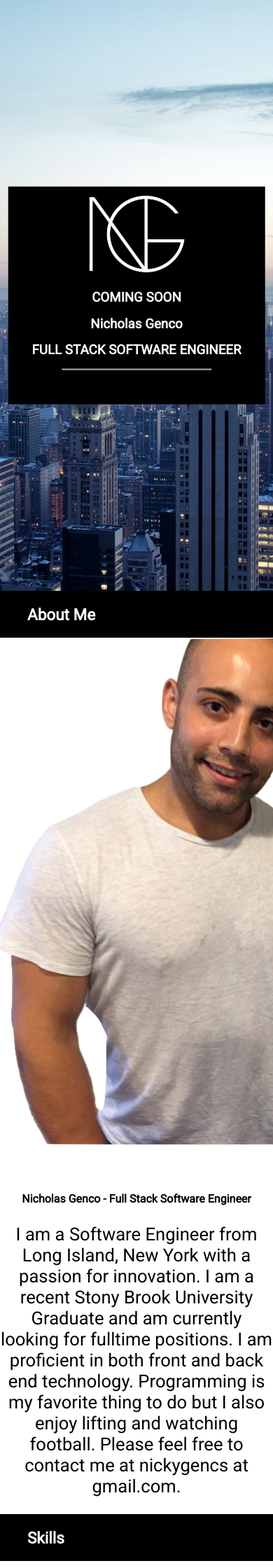
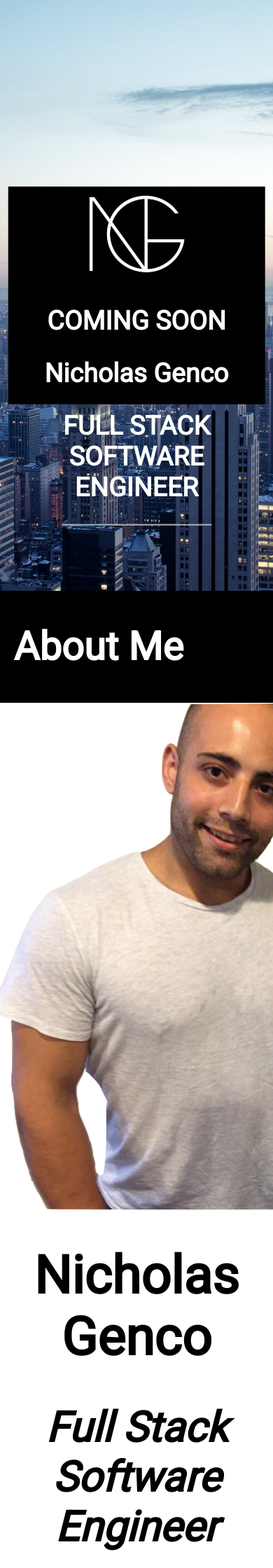
Before and after one commit to nickygencs17/nickygencs17.github.io, a PHP site: page / in a window 390 px wide; the page is wider, and only the part inside the window is pictured. Shown: the top 2240 px of that part at 70% size. Run offline with PHP 8.4, Linux system fonts and the light colour scheme.

Commit message:
nav fix for mobile

```diff
--- a/css/style.css
+++ b/css/style.css
@@ -45,14 +45,14 @@ html {
     background-color: black;
     color: white;
     text-align: left;
-    padding-left: 10%;
-    padding-top: .05%;
-    padding-bottom: .05%;
+    padding-left: 5%;
+    padding-top: .025%;
+    padding-bottom: .025%;
     font-family: 'Roboto', sans-serif;
 }
 
-.item {
-    width: 100%;
+.item img{
+    padding-left: 35%;
 }
 
 .item h1 {
@@ -60,8 +60,8 @@ html {
 }
 
 .item p {
-    width: 90%;
-    font-size: 160%;
+    font-size: 20px;
+    padding-right: 30%;
 }
 
 .item img {
@@ -72,16 +72,18 @@ html {
     display: flex;
     flex-wrap: wrap;
     font-family: 'Roboto', sans-serif;
+    height: 500px;
 }
 
 .container>div {
     flex: 5%;
-    box-sizing: border-box
+    box-sizing: border-box;
 }
 
-@media only screen and (max-width: 600px) {
+@media only screen and (max-width: 1000px) {
     .topnav a:not(:first-child) {
         display: none;
+        background: black;
     }
     .topnav a.icon {
         float: right;
@@ -118,7 +120,7 @@ html {
         position: relative;
         color: white;
         font-family: 'Roboto', sans-serif;
-        font-size: 25px;
+        font-size: 50px;
         font-weight: bold;
     }
     .topnav a:hover {
@@ -126,41 +128,39 @@ html {
         color: white !important;
     }
     .heading {
-        background-color: black;
+        background-color:black;
         color: white;
         text-align: left;
-        padding-left: 10%;
-        padding-top: .5%;
-        padding-bottom: .5%;
         font-family: 'Roboto', sans-serif;
-        font-size: 20;
+        font-size: 75px;
     }
     .item h1 {
         text-align: center;
-        font-size: 100%;
+        font-size: 75px;
+    }
+    .item h2{
+        text-align: center;
+        font-size: 60px;
+        font-style: italic;
     }
     .item p {
-        width: 150%;
         padding: 0;
         text-align: center;
+        font-size: 40px;
     }
     .container {
         display: flex;
         flex-wrap: wrap;
         font-family: 'Roboto', sans-serif;
         text-align: center;
-    }
-    .container>div {
-        flex: 20%;
-        box-sizing: border-box;
+        height: 1500px;
     }
     .item img {
         text-align: center;
+        height: 100%;
+        padding-left: 0;
 
     }
-}
-
-@media screen and (max-width: 800px) {
     .topnav.responsive {
         position: relative;
         z-index: 1;
@@ -175,42 +175,23 @@ html {
         text-align: left;
         z-index: 1;
     }
-    .heading {
-        background-color: black;
-        color: white;
-        text-align: left;
-        padding-left: 10%;
-        padding-top: .5%;
-        padding-bottom: .5%;
-        font-size: 30px;
-        font-family: 'Roboto', sans-serif;
+    .topnav a {
+        float: left;
+        display: block;
+        color: #f2f2f2;
+        text-align: center;
+        padding: 14px 16px;
+        text-decoration: none;
+        font-size: 70px !important;
     }
-    .container {
-        display: flex;
-        flex-wrap: wrap;
-        font-family: 'Roboto', sans-serif;
-        height: 50;
-    }
-    .item {
-        text-align: center;
-    }
-    .item p {
-        width: 100%;
-    }
-    .item h1 {
-        text-align: center;
-        font-size: 100%;
-    }
-    .container {
-        display: flex;
-        flex-wrap: wrap;
-        font-family: 'Roboto', sans-serif;
-        text-align: center;
+    .item{
+        padding-left: 0;
     }
     .container>div {
-        flex: 20%;
+        flex: auto;
         box-sizing: border-box;
     }
+
 }
 
 .topnav {
@@ -230,7 +211,7 @@ html {
     text-align: center;
     padding: 14px 16px;
     text-decoration: none;
-    font-size: 25px;
+    font-size: 20px;
 }
 
 .topnav a:hover {
--- a/index.html
+++ b/index.html
@@ -19,9 +19,12 @@
 <body>
     <div id="myTopnav" class="topnav">
         <a href="#home" onclick="closeMobileNav()">Home</a>
-        <a href="#news" onclick="closeMobileNav()">News</a>
+        <a href="#aboutme" onclick="closeMobileNav()">About Me</a>
+        <a href="#skills" onclick="closeMobileNav()">Skills</a>
+        <a href="#experience" onclick="closeMobileNav()">Experience</a>
+        <a href="#skills" onclick="closeMobileNav()">Projects</a>
         <a href="#contact" onclick="closeMobileNav()">Contact</a>
-        <a href="#about" onclick="closeMobileNav()">About</a>
+
         <a href="javascript:void(0);" class="icon" onclick="myFunction()">&#9776;</a>
     </div>
     <div class="bgimg">
@@ -47,13 +50,13 @@
             <img src="images/n.png">
         </div>
         <div class="item">
-            <br>
-            <br>
-            <br>
 
             <h1>
-                <strong>Nicholas Genco - Full Stack Software Engineer</strong>
+                <strong>Nicholas Genco </strong>
             </h1>
+            <h2>
+                    <strong>Full Stack Software Engineer</strong>
+            </h2>
             <p>I am a Software Engineer from Long Island, New York with a passion for innovation. I am a recent Stony Brook
                 University Graduate and am currently looking for fulltime positions. I am proficient in both front and back
                 end technology. Programming is my favorite thing to do but I also enjoy lifting and watching football. Please
@@ -73,8 +76,38 @@
     <br>
     <br>
     <br>
+    <br>
+    <br>
+    <br>
+    <br>
+    <br>
+    <br>
+    <br>
+    <br>
+    <br>
+    <br>
+    <br>
+    <br>
+    <br>
+    <br>
+    <br>
+    <br>
+    <br>
+    <br>
+    <br>
+    <br>
+      <br>
+    <br>
+    <br>
+    <br>
+    <br>
+    <br>
+    <br>
+    <br>
+    <br>
+    <br>
     <div class="heading">
-        <h2>Expierence</h2>
+        <h2>Experience</h2>
     </div>
     <br>
     <br>
```
Also changed, not shown: 1 other file.
